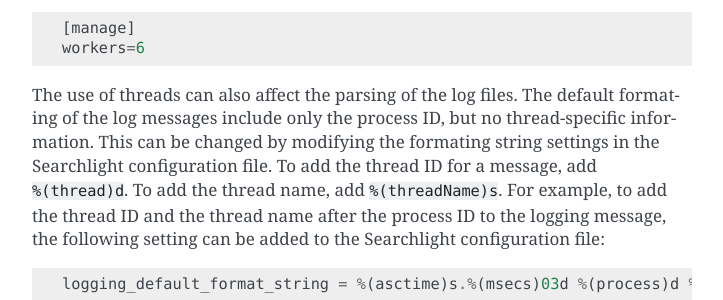
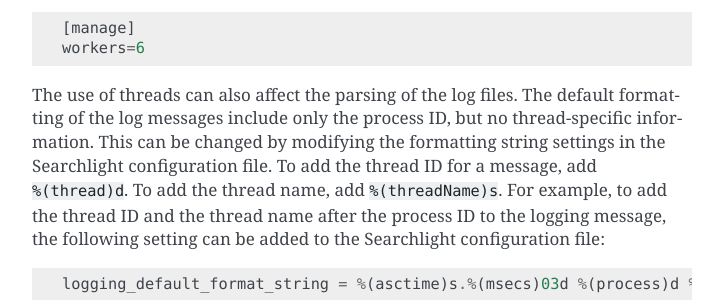
Before and after one commit to openstack-archive/searchlight, a Sphinx documentation site: the page built from doc/source/indexingservice.rst, in a window 1280 px wide and 900 px high, scrolled down 4272 px. Shown: the part 177-477 px from the top of the window, without its empty margins (388-1111 px from the left). Built offline with Sphinx 7.4.7, drawn with Linux system fonts in a browser that asks for light colours; the version number could not be read and is left out.

Commit message:
Fix typo
This patch replaces typo "formating" by "formatting".

Change-Id: I4e49cce738d4fa17f461dcc99b6fd4635e4aa0b9

```diff
--- a/doc/source/indexingservice.rst
+++ b/doc/source/indexingservice.rst
@@ -215,9 +215,9 @@
     workers=6
 
 The use of threads can also affect the parsing of the log files. The
-default formating of the log messages include only the process ID,
+default formatting of the log messages include only the process ID,
 but no thread-specific information. This can be changed by modifying
-the formating string settings in the Searchlight configuration file.
+the formatting string settings in the Searchlight configuration file.
 To add the thread ID for a message, add ``%(thread)d``. To add the thread
 name, add ``%(threadName)s``. For example, to add the thread ID and the
 thread name after the process ID to the logging message, the following
```
